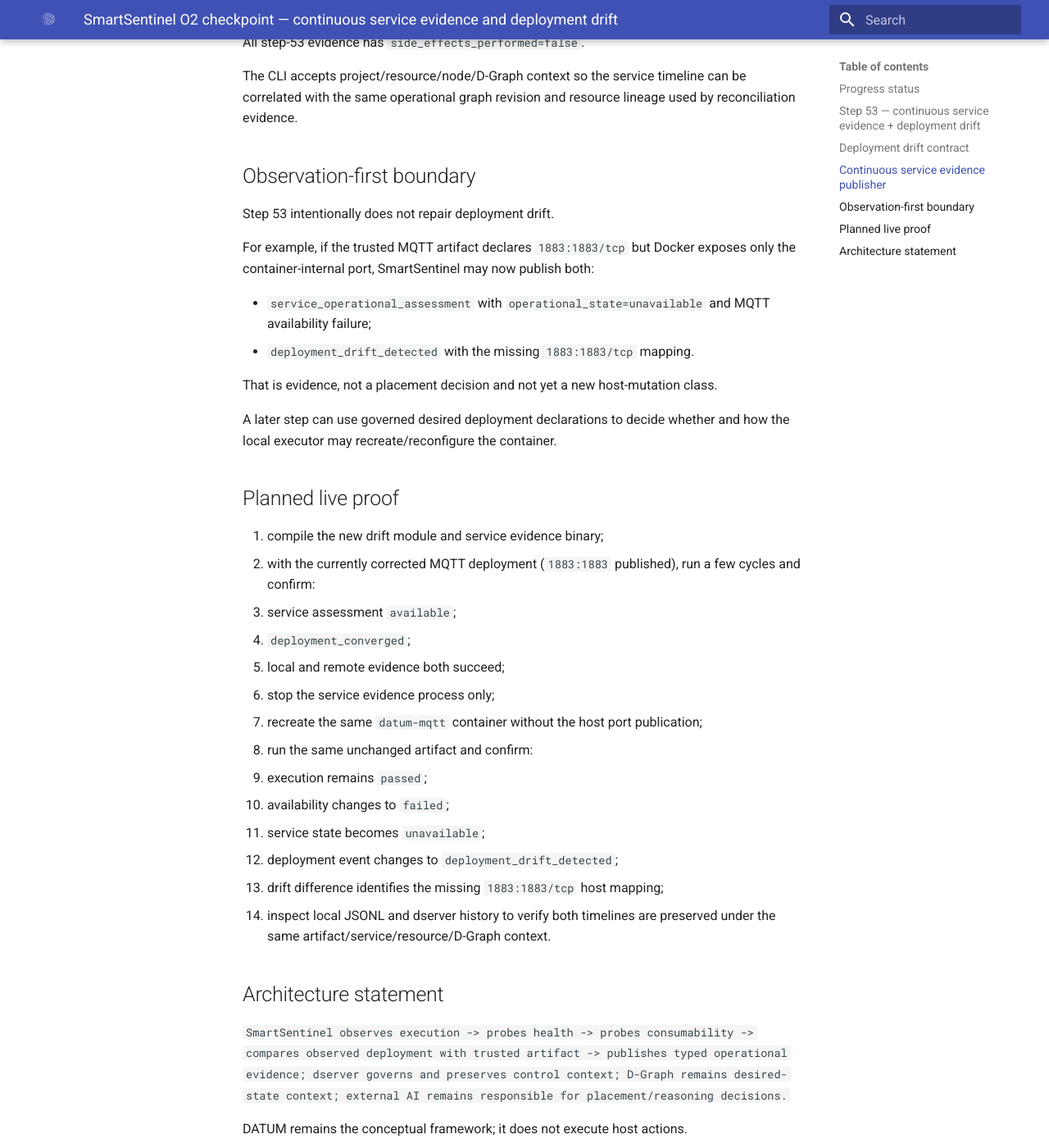
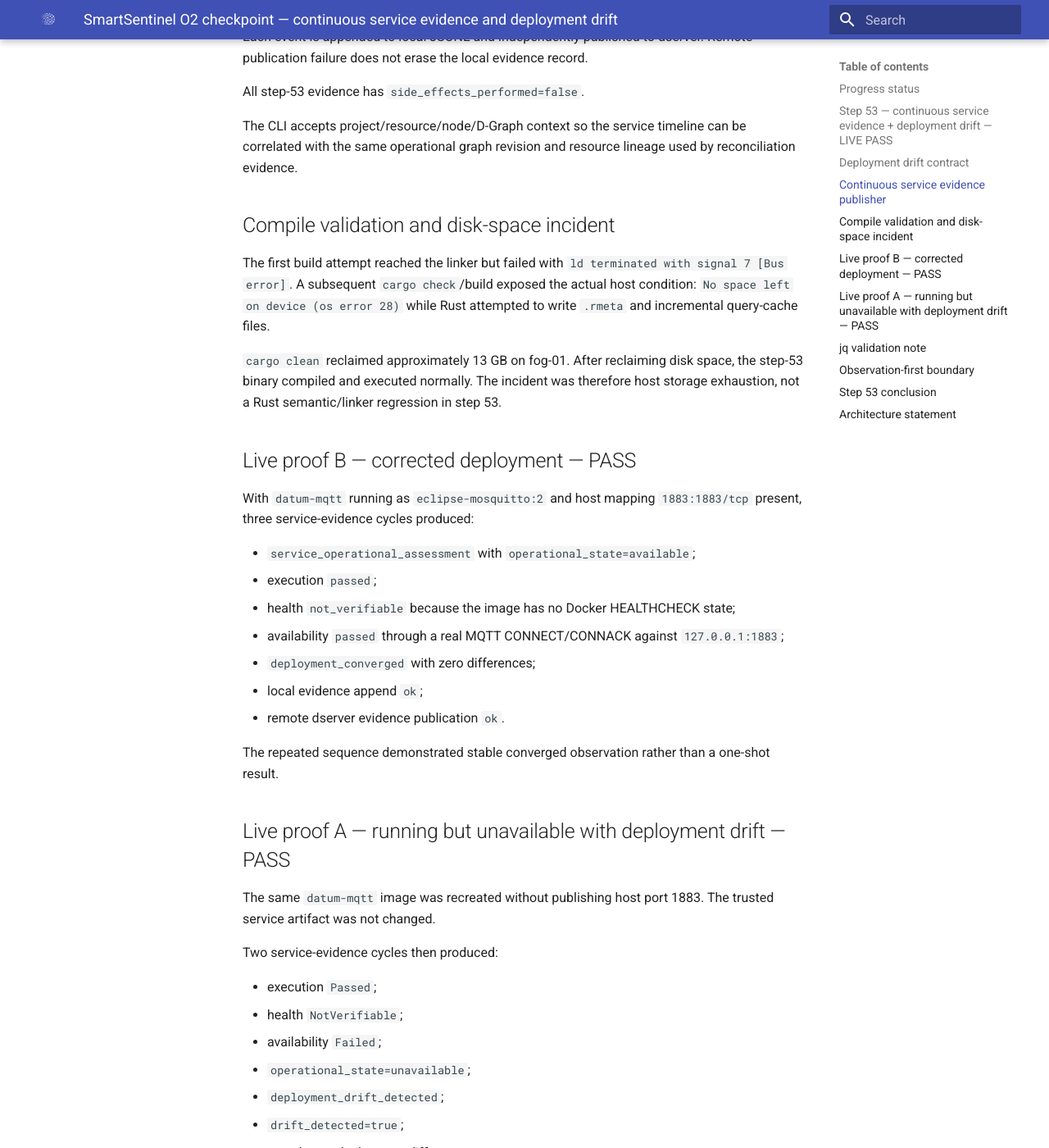
Before and after one commit to dnredson/datum, an MkDocs documentation site: the page built from documentation/checkpoints/SMARTSENTINEL_PROGRESS_2026-09-04_O2_SERVICE_EVIDENCE_DRIFT.md, in a window 1280 px wide and 1400 px high, scrolled down 2140 px. Shown: the whole window at 82% size. Built offline with MkDocs 1.6.1 and Material for MkDocs 9.7.7, drawn with Linux system fonts in a browser that asks for light colours; some of the changed text lies outside the part shown.

Commit message:
Close step 53 service evidence live validation

```diff
--- a/documentation/checkpoints/SMARTSENTINEL_PROGRESS_2026-09-04_O2_SERVICE_EVIDENCE_DRIFT.md
+++ b/documentation/checkpoints/SMARTSENTINEL_PROGRESS_2026-09-04_O2_SERVICE_EVIDENCE_DRIFT.md
@@ -10,11 +10,11 @@
 - 50/100 — LIVE PASS.
 - 51/100 — LIVE PASS.
 - 52/100 — LIVE PASS.
-- 53/100 — IMPLEMENTED, pending compile/live validation.
+- 53/100 — LIVE PASS.
 
-The validated 52/100 baseline is on `main`. Step 53 is isolated in this branch.
+Step 53 is closed after compile and live A/B validation on fog-01 with local and remote operational evidence.
 
-## Step 53 — continuous service evidence + deployment drift
+## Step 53 — continuous service evidence + deployment drift — LIVE PASS
 
 Step 53 extends the service artifact work from an isolated probe into a continuous operational evidence producer.
 
@@ -29,7 +29,7 @@
 
 `service_deployment_drift.rs` compares the trusted container deployment declaration against Docker inspection evidence.
 
-Step 53 currently checks:
+Step 53 checks:
 
 - expected container existence;
 - expected image identity;
@@ -62,41 +62,82 @@
 - `service_operational_assessment_error`;
 - `deployment_drift_assessment_error`.
 
-Each event is appended to local JSONL first and independently published to dserver. Remote publication failure does not erase the local evidence record.
+Each event is appended to local JSONL and independently published to dserver. Remote publication failure does not erase the local evidence record.
 
 All step-53 evidence has `side_effects_performed=false`.
 
 The CLI accepts project/resource/node/D-Graph context so the service timeline can be correlated with the same operational graph revision and resource lineage used by reconciliation evidence.
 
+## Compile validation and disk-space incident
+
+The first build attempt reached the linker but failed with `ld terminated with signal 7 [Bus error]`. A subsequent `cargo check`/build exposed the actual host condition: `No space left on device (os error 28)` while Rust attempted to write `.rmeta` and incremental query-cache files.
+
+`cargo clean` reclaimed approximately 13 GB on fog-01. After reclaiming disk space, the step-53 binary compiled and executed normally. The incident was therefore host storage exhaustion, not a Rust semantic/linker regression in step 53.
+
+## Live proof B — corrected deployment — PASS
+
+With `datum-mqtt` running as `eclipse-mosquitto:2` and host mapping `1883:1883/tcp` present, three service-evidence cycles produced:
+
+- `service_operational_assessment` with `operational_state=available`;
+- execution `passed`;
+- health `not_verifiable` because the image has no Docker HEALTHCHECK state;
+- availability `passed` through a real MQTT CONNECT/CONNACK against `127.0.0.1:1883`;
+- `deployment_converged` with zero differences;
+- local evidence append `ok`;
+- remote dserver evidence publication `ok`.
+
+The repeated sequence demonstrated stable converged observation rather than a one-shot result.
+
+## Live proof A — running but unavailable with deployment drift — PASS
+
+The same `datum-mqtt` image was recreated without publishing host port 1883. The trusted service artifact was not changed.
+
+Two service-evidence cycles then produced:
+
+- execution `Passed`;
+- health `NotVerifiable`;
+- availability `Failed`;
+- `operational_state=unavailable`;
+- `deployment_drift_detected`;
+- `drift_detected=true`;
+- exactly one deployment difference;
+- local evidence append `ok`;
+- remote dserver evidence publication `ok`.
+
+The drift difference was explicit:
+
+- field: `runtime.container.ports.1883/tcp`;
+- detail: required host mapping `1883:1883/tcp` is absent;
+- expected: container port 1883, host port 1883, protocol tcp;
+- observed: no host ports mapped for that declared container port.
+
+This establishes two independent but temporally correlatable evidence streams:
+
+- service consumability changed from `available` to `unavailable`;
+- deployment state changed from `converged` to `drift_detected`.
+
+SmartSentinel did not claim that the deployment difference caused the application-level failure; it published both facts without inventing causal reasoning.
+
+## jq validation note
+
+A validation display used `(.payload.drift_detected // null)`. In jq, `//` treats both `null` and `false` as fallback values, so a valid `drift_detected=false` appeared as `null` in that presentation. The service-evidence process output independently confirmed `drift_detected=false` for `deployment_converged`. This was a display-expression artifact, not missing evidence.
+
 ## Observation-first boundary
 
 Step 53 intentionally does not repair deployment drift.
 
-For example, if the trusted MQTT artifact declares `1883:1883/tcp` but Docker exposes only the container-internal port, SmartSentinel may now publish both:
+SmartSentinel now has sufficient trusted evidence to distinguish:
 
-- `service_operational_assessment` with `operational_state=unavailable` and MQTT availability failure;
-- `deployment_drift_detected` with the missing `1883:1883/tcp` mapping.
+- runtime execution state;
+- health when verifiable;
+- consumer-visible availability;
+- deployment convergence/drift.
 
-That is evidence, not a placement decision and not yet a new host-mutation class.
+A later governed step may use trusted desired deployment declarations to reconcile container configuration drift. Placement and global reasoning remain outside SmartSentinel.
 
-A later step can use governed desired deployment declarations to decide whether and how the local executor may recreate/reconfigure the container.
+## Step 53 conclusion
 
-## Planned live proof
-
-1. compile the new drift module and service evidence binary;
-2. with the currently corrected MQTT deployment (`1883:1883` published), run a few cycles and confirm:
-   - service assessment `available`;
-   - `deployment_converged`;
-   - local and remote evidence both succeed;
-3. stop the service evidence process only;
-4. recreate the same `datum-mqtt` container without the host port publication;
-5. run the same unchanged artifact and confirm:
-   - execution remains `passed`;
-   - availability changes to `failed`;
-   - service state becomes `unavailable`;
-   - deployment event changes to `deployment_drift_detected`;
-   - drift difference identifies the missing `1883:1883/tcp` host mapping;
-6. inspect local JSONL and dserver history to verify both timelines are preserved under the same artifact/service/resource/D-Graph context.
+Step 53 is live-proven for both stable convergence and induced deployment drift using the same unchanged service artifact. Evidence was preserved both locally and remotely under the same resource/node/D-Graph revision context, and all observations remained side-effect free.
 
 ## Architecture statement
 
```
Also changed, not shown: other parts of documentation/checkpoints/SMARTSENTINEL_PROGRESS_2026-09-04_O2_SERVICE_EVIDENCE_DRIFT.md (+1 -1 lines).
